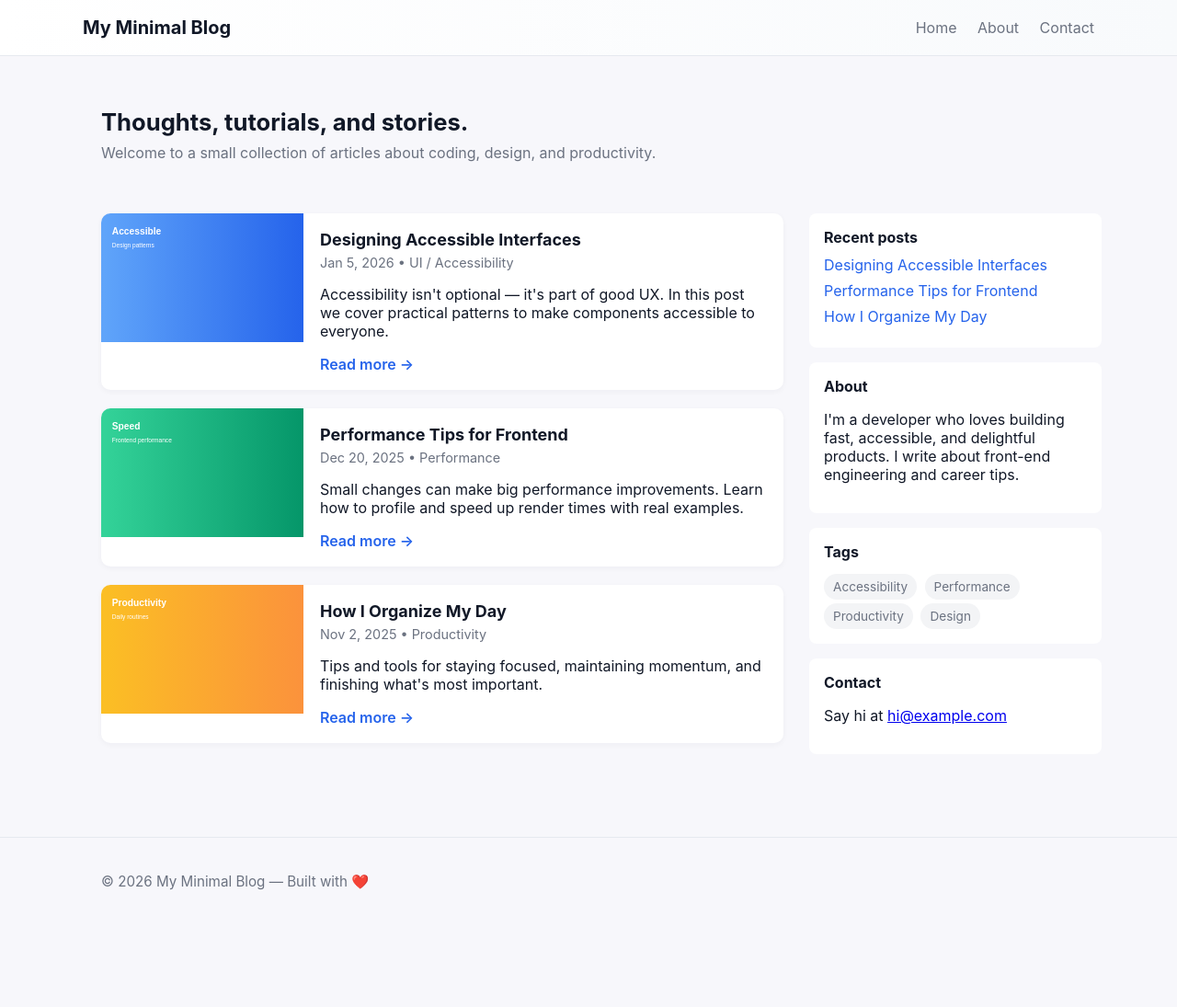
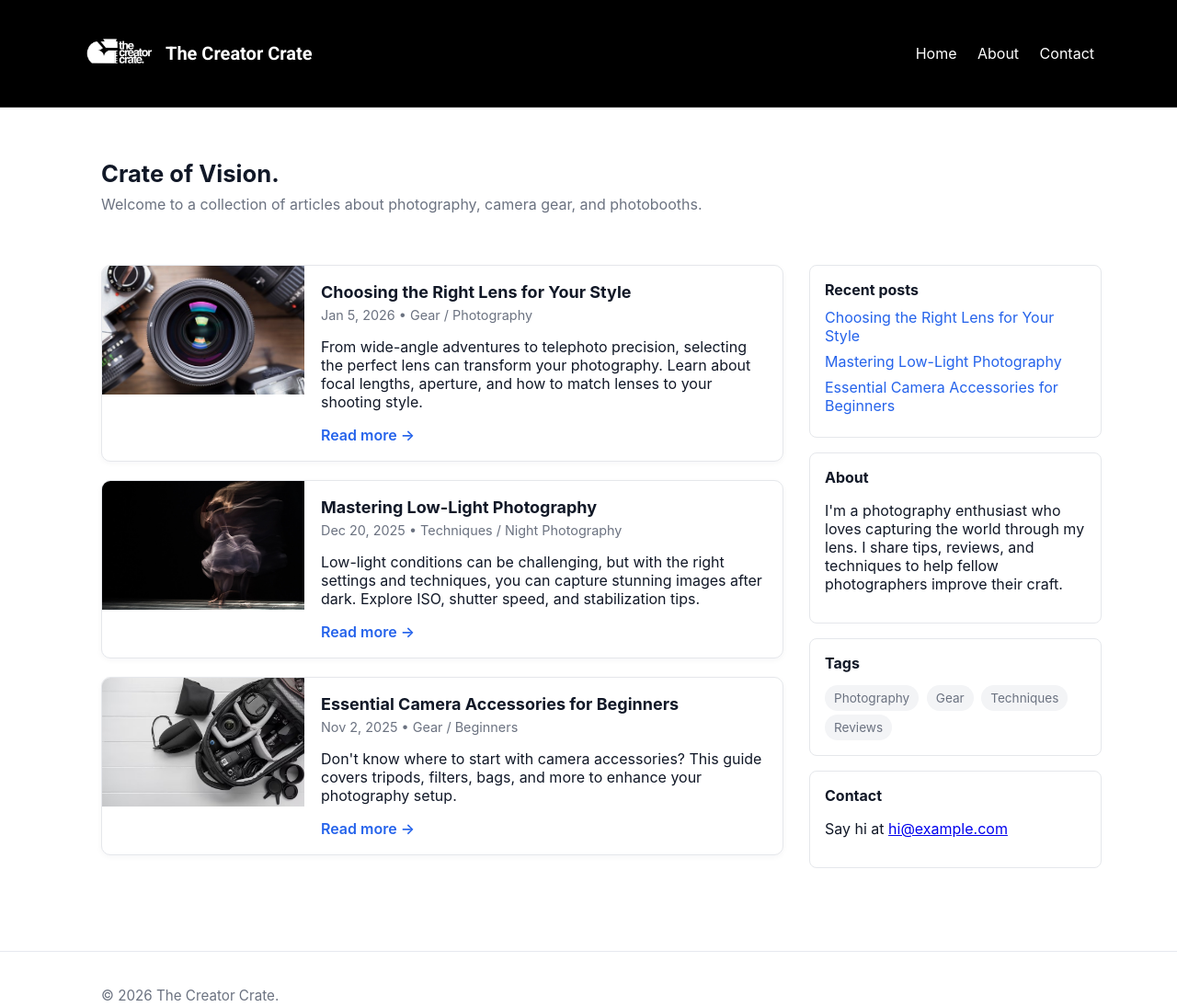
Before and after one commit to raileyreyes/T1IT0063_Reyes, a plain HTML site: page index.html in a window 1280 px wide. Shown: the whole page at 92% size. Before the commit the page ends 1006 px from the top, so only its background shows below. Drawn offline with Linux system fonts and the light colour scheme.

Commit message:
revised and major changes

```diff
--- a/index.html
+++ b/index.html
@@ -3,8 +3,11 @@
   <head>
     <meta charset="utf-8" />
     <meta name="viewport" content="width=device-width, initial-scale=1" />
-    <title>My Minimal Blog</title>
-    <meta name="description" content="A simple, responsive blog template" />
+    <title>the creator crate.</title>
+    <meta name="description" content="A photography blog about cameras, lenses, and capturing the perfect shot" />
+    <link rel="preconnect" href="https://fonts.googleapis.com">
+    <link rel="preconnect" href="https://fonts.gstatic.com" crossorigin>
+    <link href="https://fonts.googleapis.com/css2?family=Roboto:wght@400;700&display=swap" rel="stylesheet">
     <link rel="stylesheet" href="styles.css" />
   </head>
   <body>
@@ -12,7 +15,10 @@
 
     <header class="site-header">
       <div class="container header-inner">
-        <h1 class="site-title">My Minimal Blog</h1>
+        <div class="logo-title">
+          <img src="imgs/Copy of The Creator Crate [full logo - white].png" alt="The Creator Crate Logo" class="logo">
+          <h1 class="site-title">The Creator Crate</h1>
+        </div>
         <nav class="main-nav" aria-label="Main navigation">
           <a href="#" aria-current="page">Home</a>
           <a href="#about">About</a>
@@ -23,38 +29,38 @@
 
     <main id="main-content" class="container">
       <section class="hero">
-        <h2>Thoughts, tutorials, and stories.</h2>
-        <p>Welcome to a small collection of articles about coding, design, and productivity.</p>
+        <h2>Crate of Vision.</h2>
+        <p>Welcome to a collection of articles about photography, camera gear, and photobooths.</p>
       </section>
 
       <div class="layout">
         <section class="posts" aria-label="Blog posts">
           <article class="post">
-            <img src="imgs/post1.svg" alt="Post 1 image" class="post-image" />
+            <img src="imgs/lens.jpg" alt="Post 1 image" class="post-image" />
             <div class="post-content">
-              <h3 class="post-title">Designing Accessible Interfaces</h3>
-              <p class="post-meta">Jan 5, 2026 • UI / Accessibility</p>
-              <p>Accessibility isn't optional — it's part of good UX. In this post we cover practical patterns to make components accessible to everyone.</p>
+              <h3 class="post-title">Choosing the Right Lens for Your Style</h3>
+              <p class="post-meta">Jan 5, 2026 • Gear / Photography</p>
+              <p>From wide-angle adventures to telephoto precision, selecting the perfect lens can transform your photography. Learn about focal lengths, aperture, and how to match lenses to your shooting style.</p>
               <a class="read-more" href="#">Read more →</a>
             </div>
           </article>
 
           <article class="post">
-            <img src="imgs/post2.svg" alt="Post 2 image" class="post-image" />
+            <img src="imgs/lowlight.jpg" alt="Various camera lenses for different photography styles" class="post-image" />
             <div class="post-content">
-              <h3 class="post-title">Performance Tips for Frontend</h3>
-              <p class="post-meta">Dec 20, 2025 • Performance</p>
-              <p>Small changes can make big performance improvements. Learn how to profile and speed up render times with real examples.</p>
+              <h3 class="post-title">Mastering Low-Light Photography</h3>
+              <p class="post-meta">Dec 20, 2025 • Techniques / Night Photography</p>
+              <p>Low-light conditions can be challenging, but with the right settings and techniques, you can capture stunning images after dark. Explore ISO, shutter speed, and stabilization tips.</p>
               <a class="read-more" href="#">Read more →</a>
             </div>
           </article>
 
           <article class="post">
-            <img src="imgs/post3.svg" alt="Post 3 image" class="post-image" />
+            <img src="imgs/camera.jpg" alt="Post 3 image" class="post-image" />
             <div class="post-content">
-              <h3 class="post-title">How I Organize My Day</h3>
-              <p class="post-meta">Nov 2, 2025 • Productivity</p>
-              <p>Tips and tools for staying focused, maintaining momentum, and finishing what's most important.</p>
+              <h3 class="post-title">Essential Camera Accessories for Beginners</h3>
+              <p class="post-meta">Nov 2, 2025 • Gear / Beginners</p>
+              <p>Don't know where to start with camera accessories? This guide covers tripods, filters, bags, and more to enhance your photography setup.</p>
               <a class="read-more" href="#">Read more →</a>
             </div>
           </article>
@@ -64,24 +70,24 @@
           <div class="widget">
             <h4>Recent posts</h4>
             <ul class="recent-posts">
-              <li><a href="#">Designing Accessible Interfaces</a></li>
-              <li><a href="#">Performance Tips for Frontend</a></li>
-              <li><a href="#">How I Organize My Day</a></li>
+              <li><a href="#">Choosing the Right Lens for Your Style</a></li>
+              <li><a href="#">Mastering Low-Light Photography</a></li>
+              <li><a href="#">Essential Camera Accessories for Beginners</a></li>
             </ul>
           </div>
 
           <div id="about" class="widget">
             <h4>About</h4>
-            <p>I'm a developer who loves building fast, accessible, and delightful products. I write about front-end engineering and career tips.</p>
+            <p>I'm a photography enthusiast who loves capturing the world through my lens. I share tips, reviews, and techniques to help fellow photographers improve their craft.</p>
           </div>
 
           <div class="widget">
             <h4>Tags</h4>
             <div class="tags">
-              <a href="#">Accessibility</a>
-              <a href="#">Performance</a>
-              <a href="#">Productivity</a>
-              <a href="#">Design</a>
+              <a href="#">Photography</a>
+              <a href="#">Gear</a>
+              <a href="#">Techniques</a>
+              <a href="#">Reviews</a>
             </div>
           </div>
 
@@ -95,7 +101,7 @@
 
     <footer class="site-footer">
       <div class="container">
-        <p>© 2026 My Minimal Blog — Built with ❤️</p>
+        <p>© 2026 The Creator Crate. </p>
       </div>
     </footer>
   </body>
--- a/styles.css
+++ b/styles.css
@@ -19,7 +19,7 @@
   z-index:1000;
 }
 :root{
-  --bg:#f7f7fb;
+  --bg:#ffffff;
   --card:#ffffff;
   --muted:#6b7280;
   --accent:#2563eb;
@@ -40,11 +40,13 @@ body{
 }
 
 .container{max-width:var(--max-width);margin:0 auto;padding:var(--container-padding)}
-.site-header{background:linear-gradient(90deg,#fff,#f8fafc);border-bottom:1px solid #e6e9ef}
+.site-header{background:black;color:white;border-bottom:1px solid #333}
 .header-inner{display:flex;align-items:center;justify-content:space-between;padding:18px 0}
-.site-title{font-size:1.25rem;margin:0}
-.main-nav a{margin-left:18px;color:var(--muted);text-decoration:none}
-.main-nav a:hover{color:var(--accent)}
+.site-title{font-size:1.25rem;margin:0;font-family:'Roboto',sans-serif;}
+.logo-title{display:flex;align-items:center;}
+.logo{width:80px;height:80px;margin-right:10px;}
+.main-nav a{margin-left:18px;color:white;text-decoration:none}
+.main-nav a:hover{color:#ccc}
 
 .hero{padding:36px 0;text-align:left}
 .hero h2{margin:0 0 8px 0;font-size:1.6rem}
@@ -61,6 +63,7 @@ body{
   display:flex;
   flex-direction:column; /* stack image and content on small screens */
   background:var(--card);
+  border:1px solid #e5e7eb;
   border-radius:var(--radius);
   overflow:hidden;
   box-shadow:0 2px 6px rgba(16,24,40,0.04);
@@ -72,7 +75,7 @@ body{
 .read-more{color:var(--accent);text-decoration:none;font-weight:600}
 
 /* Sidebar widgets */
-.sidebar .widget{background:var(--card);padding:16px;border-radius:8px;margin-bottom:16px}
+.sidebar .widget{background:var(--card);border:1px solid #e5e7eb;padding:16px;border-radius:8px;margin-bottom:16px}
 .widget h4{margin:0 0 10px 0}
 .tags a{display:inline-block;background:#f3f4f6;color:var(--muted);padding:6px 10px;border-radius:999px;margin:4px 4px 0 0;font-size:0.85rem;text-decoration:none}
 .recent-posts{list-style:none;padding:0;margin:0}
@@ -99,6 +102,6 @@ body{
 
 /* Dark mode (optional) */
 @media (prefers-color-scheme:dark){
-  :root{--bg:#0b1220;--card:#071125;color:#e6eef8;--muted:#9fb0d6}
-  .main-nav a{color:#9fb0d6}
+  :root{--bg:#ffffff;--card:#ffffff;color:#000000;--muted:#6b7280}
+  .main-nav a{color:white}
 }
```
Also changed, not shown: imgs/Copy of The Creator Crate [full logo - white].png (added), imgs/camera.jpg (added), imgs/lens.jpg (added), imgs/lowlight.jpg (added), imgs/post1.svg (deleted), imgs/post2.svg (deleted), imgs/post3.svg (deleted).
